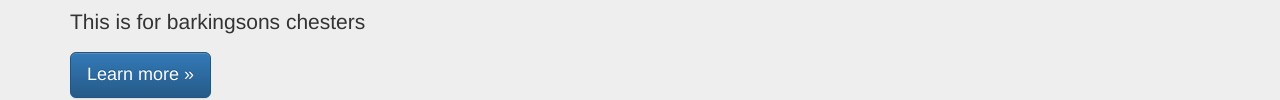
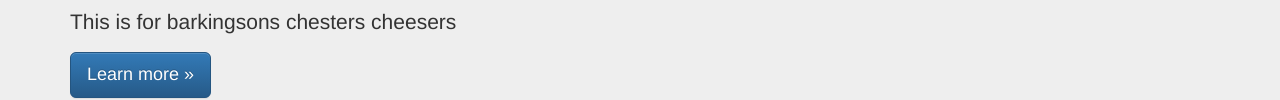
Before and after one commit to cesarglez21/github-demo, a plain HTML site: page index.html in a window 1280 px wide. Shown: the part 190-290 px from the top of the page. Drawn offline with nearby package versions, Linux system fonts and the light colour scheme.

Commit message:
some more

```diff
--- a/index.html
+++ b/index.html
@@ -56,7 +56,7 @@
     <div class="jumbotron">
       <div class="container">
         <h1>Barkings!!!</h1>
-        <p>This is for barkingsons chesters</p>
+        <p>This is for barkingsons chesters cheesers</p>
         <p><a class="btn btn-primary btn-lg" href="#" role="button">Learn more &raquo;</a></p>
       </div>
     </div>
```
